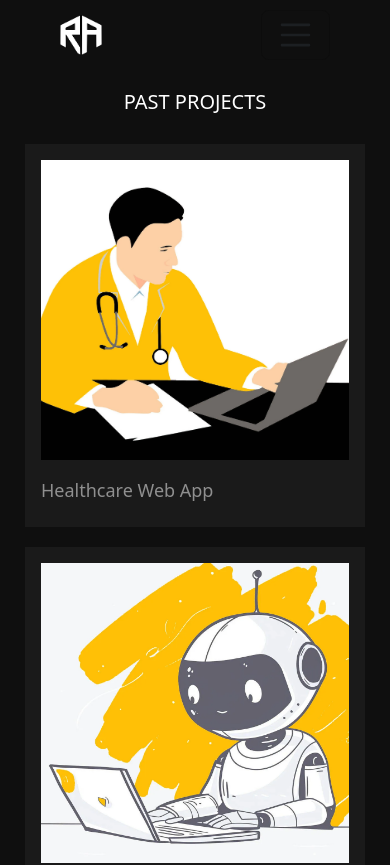
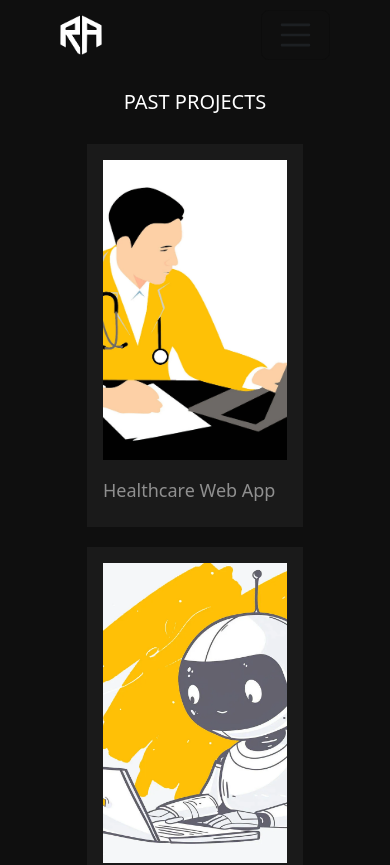
Before and after one commit to rohitashtekar/portfolio, a React (Vite) app in the folder Portfolio/: page /projects in a window 390 px wide. Shown: the top 865 px of the page. Built offline with nearby package versions, Linux system fonts and the light colour scheme.

Commit message:
UPDATE: project card width, font sizes

```diff
--- a/Portfolio/src/styles/pages/projects.css
+++ b/Portfolio/src/styles/pages/projects.css
@@ -15,6 +15,7 @@
 
 .project-card {
   text-align: justify;
+  width: 14.8rem;
   max-width: 20rem;
   padding: 1rem;
   background-color: var(--foreground-color);
@@ -66,7 +67,11 @@
   }
 
   .project-card {
+    width: 10.8rem;
     flex: 1 1 45%; /* Allow two cards per row */
+  }
+  .project-card > h6 {
+    font-size: 0.8rem;
   }
 
   .project-details {
@@ -88,12 +93,12 @@
   }
 
   .project-card {
+    width: 10.8rem;
     max-width: 100%;
     flex: 1 1 45%; /* Stack two cards per row on small devices */
   }
-
   .project-card > h6 {
-    font-size: 1.1rem;
+    font-size: 0.8rem;
   }
 
   .project-card > p {
```
